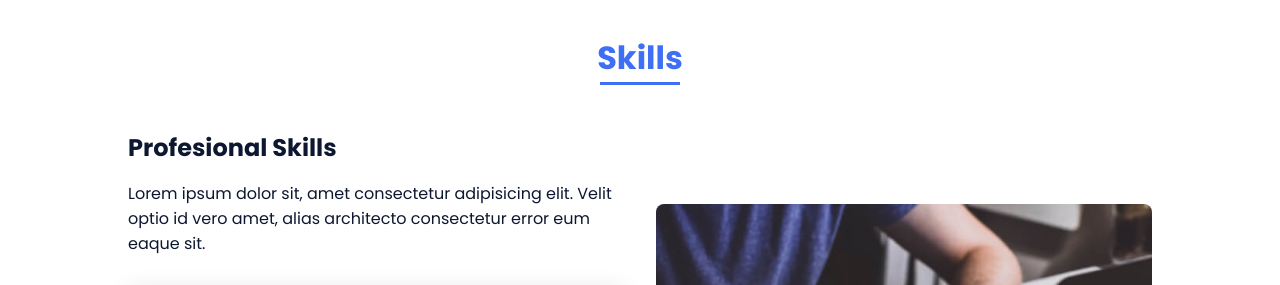
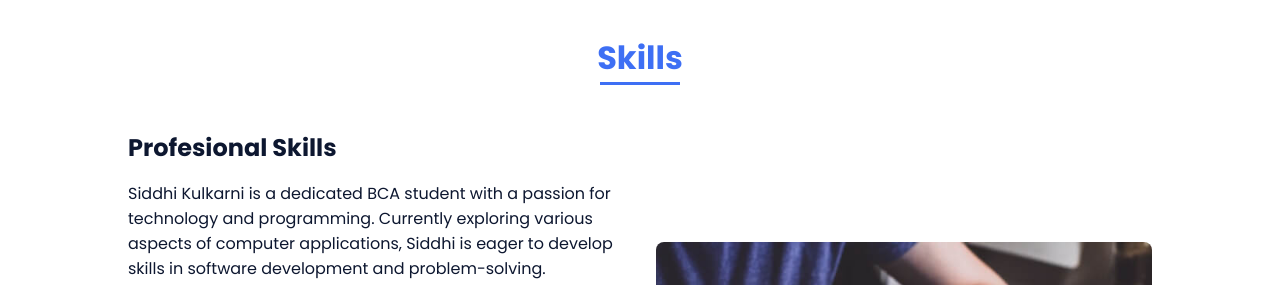
Before and after one commit to Siddhi1015/Portfolio, a plain HTML site: page index.html in a window 1280 px wide. Shown: the part 1387-1672 px from the top of the page. Drawn offline with nearby package versions, Linux system fonts and the light colour scheme.

Commit message:
change info

```diff
--- a/index.html
+++ b/index.html
@@ -86,7 +86,7 @@
                 <div class="skills__container bd-grid">
                     <div>
                         <h2 class="skills__subtitle">Profesional Skills</h2>
-                        <p class="skills__text">Lorem ipsum dolor sit, amet consectetur adipisicing elit. Velit optio id vero amet, alias architecto consectetur error eum eaque sit.</p>
+                        <p class="skills__text">Siddhi Kulkarni is a dedicated BCA student with a passion for technology and programming. Currently exploring various aspects of computer applications, Siddhi is eager to develop skills in software development and problem-solving. Enthusiastic about learning and innovation, they aim to make a meaningful impact in the tech industry.</p>
                         <div class="skills__data">
                             <div class="skills__names">
                                 <i class='bx bxl-html5 skills__icon'></i>
```
